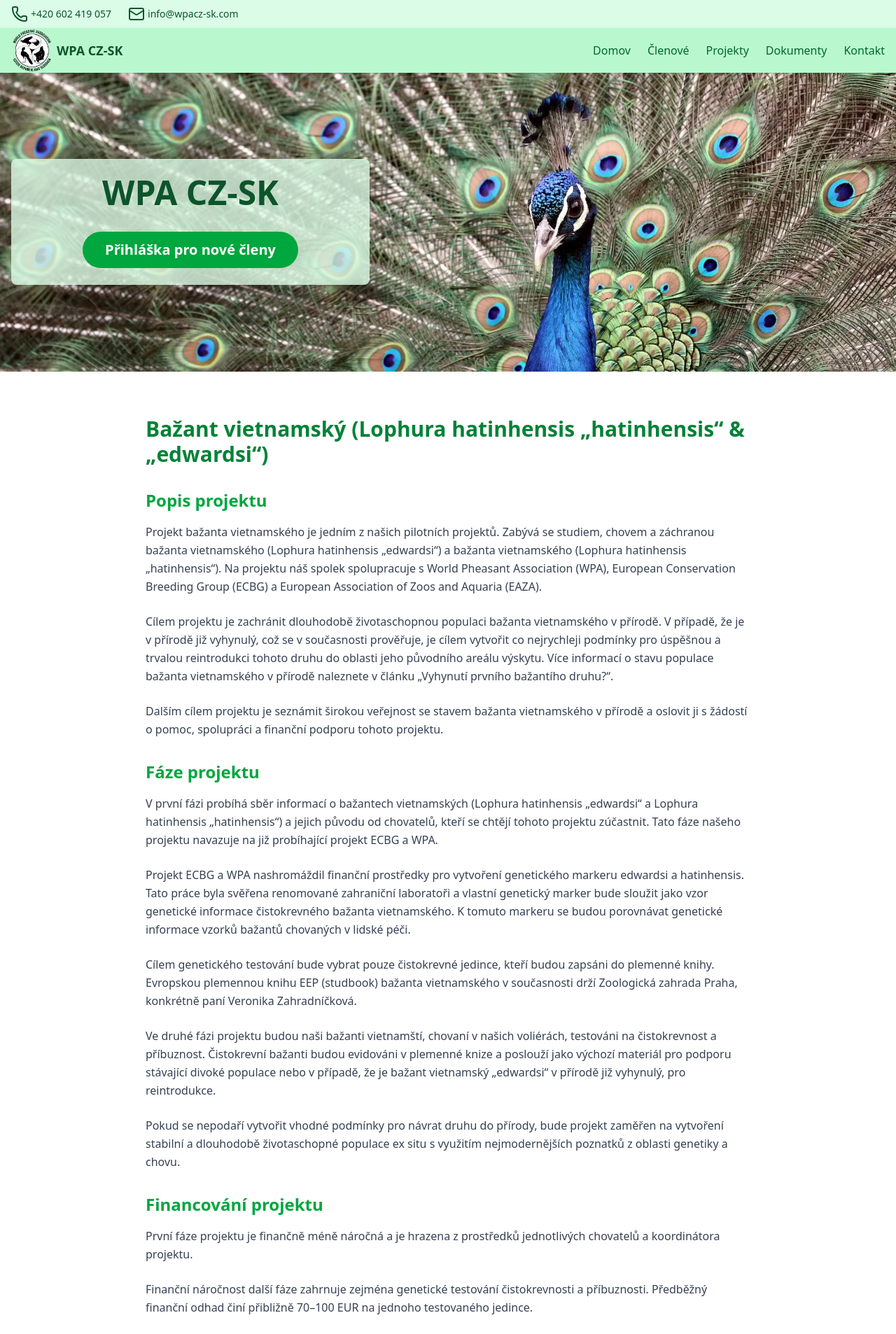
After one commit to matus-kocik/wpa-cz-sk, a Django app: page /projekty/bazant-vietnamsky/ in a window 1280 px wide. The commit adds this page. Shown: the top 1906 px of the page at 70% size. Run offline with Django 5.2, Linux system fonts and the light colour scheme; style sheets or scripts are compiled from the project's sources; some libraries are stand-ins or nearby versions.

Commit message:
create projects

```diff
--- a/config/urls.py
+++ b/config/urls.py
@@ -24,6 +24,22 @@ urlpatterns = [
         TemplateView.as_view(template_name="wpa_world.html"),
         name="wpa_world",
     ),
+    path("projekty/", TemplateView.as_view(template_name="projects.html"), name="projekty"),
+    path(
+        "projekty/bazant-vietnamsky/",
+        TemplateView.as_view(template_name="bazant-vietnamsky.html"),
+        name="projekt-bazant-vietnamsky",
+    ),
+    path(
+        "projekty/bazant-zlaty/",
+        TemplateView.as_view(template_name="bazant-zlaty.html"),
+        name="projekt-bazant-zlaty",
+    ),
+    path(
+        "projekty/koroptve-polni/",
+        TemplateView.as_view(template_name="koroptve-polni.html"),
+        name="projekt-koroptve-polni",
+    ),
     path(
         "dokumenty/",
         TemplateView.as_view(template_name="documents.html"),
--- a/templates/base.html
+++ b/templates/base.html
@@ -83,10 +83,7 @@
                     <div class="hidden md:flex space-x-6">
                         <a href="{% url 'home' %}" class="text-green-800 hover:text-green-900">Domov</a>
                         <a href="{% url 'members' %}" class="text-green-800 hover:text-green-900">Členové</a>
-                        {% comment %}
-            <a href="#" class="text-green-800 hover:text-green-900">Služby</a>
-            <a href="#" class="text-green-800 hover:text-green-900">Projekty</a>
-                        {% endcomment %}
+                        <a href="{% url 'projekty' %}" class="text-green-800 hover:text-green-900">Projekty</a>
                         <a href="{% url 'documents' %}"
                            class="text-green-800 hover:text-green-900">Dokumenty</a>
                         <a href="{% url 'contact' %}"
@@ -108,11 +105,8 @@
                     <a href="{% url 'home' %}"
                        class="block py-2 text-green-800 hover:text-green-900">Domov</a>
                     <a href="{% url 'members' %}" class="text-green-800 hover:text-green-900">Členové</a>
-                    {% comment %}
-          <a href="#" class="block py-2 text-green-800 hover:text-green-900">O nás</a>
-          <a href="#" class="block py-2 text-green-800 hover:text-green-900">Služby</a>
-          <a href="#" class="block py-2 text-green-800 hover:text-green-900">Projekty</a>
-                    {% endcomment %}
+                    <a href="{% url 'projekty' %}"
+                       class="block py-2 text-green-800 hover:text-green-900">Projekty</a>
                     <a href="{% url 'documents' %}"
                        class="block py-2 text-green-800 hover:text-green-900">Dokumenty</a>
                     <a href="{% url 'contact' %}"
--- /dev/null
+++ b/templates/bazant-vietnamsky.html
@@ -0,0 +1,133 @@
+{% extends "base.html" %}
+
+{% block content %}
+<section class="py-16 bg-white">
+  <div class="max-w-4xl mx-auto px-4">
+
+<h1 class="text-3xl font-bold text-green-700 mb-6">
+  Bažant vietnamský (Lophura hatinhensis „hatinhensis“ & „edwardsi“)
+</h1>
+
+<h2 class="text-2xl font-semibold text-green-600 mt-8 mb-4">
+  Popis projektu
+</h2>
+
+<p class="text-gray-700 leading-relaxed mb-6">
+  Projekt bažanta vietnamského je jedním z našich pilotních projektů. Zabývá se studiem,
+  chovem a záchranou bažanta vietnamského (Lophura hatinhensis „edwardsi“) a bažanta
+  vietnamského (Lophura hatinhensis „hatinhensis“). Na projektu náš spolek spolupracuje
+  s World Pheasant Association (WPA), European Conservation Breeding Group (ECBG)
+  a European Association of Zoos and Aquaria (EAZA).
+</p>
+
+<p class="text-gray-700 leading-relaxed mb-6">
+  Cílem projektu je zachránit dlouhodobě životaschopnou populaci bažanta vietnamského
+  v přírodě. V případě, že je v přírodě již vyhynulý, což se v současnosti prověřuje,
+  je cílem vytvořit co nejrychleji podmínky pro úspěšnou a trvalou reintrodukci tohoto
+  druhu do oblasti jeho původního areálu výskytu.
+  Více informací o stavu populace bažanta vietnamského v přírodě naleznete v článku
+  „Vyhynutí prvního bažantího druhu?“.
+</p>
+
+<p class="text-gray-700 leading-relaxed mb-6">
+  Dalším cílem projektu je seznámit širokou veřejnost se stavem bažanta vietnamského
+  v přírodě a oslovit ji s žádostí o pomoc, spolupráci a finanční podporu tohoto projektu.
+</p>
+
+<h2 class="text-2xl font-semibold text-green-600 mt-8 mb-4">
+  Fáze projektu
+</h2>
+
+<p class="text-gray-700 leading-relaxed mb-6">
+  V první fázi probíhá sběr informací o bažantech vietnamských
+  (Lophura hatinhensis „edwardsi“ a Lophura hatinhensis „hatinhensis“)
+  a jejich původu od chovatelů, kteří se chtějí tohoto projektu zúčastnit.
+  Tato fáze našeho projektu navazuje na již probíhající projekt ECBG a WPA.
+</p>
+
+<p class="text-gray-700 leading-relaxed mb-6">
+  Projekt ECBG a WPA nashromáždil finanční prostředky pro vytvoření genetického markeru
+  edwardsi a hatinhensis. Tato práce byla svěřena renomované zahraniční laboratoři
+  a vlastní genetický marker bude sloužit jako vzor genetické informace
+  čistokrevného bažanta vietnamského. K tomuto markeru se budou porovnávat
+  genetické informace vzorků bažantů chovaných v lidské péči.
+</p>
+
+<p class="text-gray-700 leading-relaxed mb-6">
+  Cílem genetického testování bude vybrat pouze čistokrevné jedince,
+  kteří budou zapsáni do plemenné knihy. Evropskou plemennou knihu
+  EEP (studbook) bažanta vietnamského v současnosti drží Zoologická zahrada Praha,
+  konkrétně paní Veronika Zahradníčková.
+</p>
+
+<p class="text-gray-700 leading-relaxed mb-6">
+  Ve druhé fázi projektu budou naši bažanti vietnamští, chovaní v našich voliérách,
+  testováni na čistokrevnost a příbuznost. Čistokrevní bažanti budou evidováni
+  v plemenné knize a poslouží jako výchozí materiál pro podporu stávající
+  divoké populace nebo v případě, že je bažant vietnamský „edwardsi“
+  v přírodě již vyhynulý, pro reintrodukce.
+</p>
+
+<p class="text-gray-700 leading-relaxed mb-6">
+  Pokud se nepodaří vytvořit vhodné podmínky pro návrat druhu do přírody,
+  bude projekt zaměřen na vytvoření stabilní a dlouhodobě životaschopné
+  populace ex situ s využitím nejmodernějších poznatků z oblasti genetiky
+  a chovu.
+</p>
+
+<h2 class="text-2xl font-semibold text-green-600 mt-8 mb-4">
+  Financování projektu
+</h2>
+
+<p class="text-gray-700 leading-relaxed mb-6">
+  První fáze projektu je finančně méně náročná a je hrazena z prostředků
+  jednotlivých chovatelů a koordinátora projektu.
+</p>
+
+<p class="text-gray-700 leading-relaxed mb-6">
+  Finanční náročnost další fáze zahrnuje zejména genetické testování
+  čistokrevnosti a příbuznosti. Předběžný finanční odhad činí přibližně
+  70–100 EUR na jednoho testovaného jedince.
+</p>
+
+<p class="text-gray-700 leading-relaxed mb-6">
+  Finanční prostředky získané ze sponzorských darů budou použity výhradně
+  na uvedené účely a jejich pohyb bude možné sledovat prostřednictvím
+  transparentního bankovního účtu spolku. Další fáze projektu bude
+  spolufinancována ve spolupráci s ECBG a WPA.
+</p>
+
+<h2 class="text-2xl font-semibold text-green-600 mt-8 mb-4">
+  Cíle projektu
+</h2>
+
+<p class="text-gray-700 leading-relaxed mb-6">
+  Primárním cílem projektu je záchrana bažanta vietnamského a ověření
+  schopnosti krizového managementu u druhů ptáků řádu hrabaví
+  (Galliformes), které se dostaly na hranici nebo za hranici vyhubení
+  v přírodě.
+</p>
+
+<h2 class="text-2xl font-semibold text-green-600 mt-8 mb-4">
+  Partneři projektu
+</h2>
+
+<p class="text-gray-700 leading-relaxed mb-6">
+  World Pheasant Association (WPA), European Conservation Breeding Group (ECBG),
+  Zoologická zahrada Praha, Zoologická zahrada Plzeň, Zoologická zahrada Liberec,
+  Zoologická zahrada Ostrava, Zoologická zahrada Olomouc a další odborní partneři
+  podílející se na chovu a ochraně tohoto druhu.
+</p>
+
+<h2 class="text-2xl font-semibold text-green-600 mt-8 mb-4">
+  Koordinátoři evropských programů ex situ (EEP)
+</h2>
+
+<p class="text-gray-700 leading-relaxed mb-6">
+  Koordinátorkou evropského programu ex situ (EEP) pro bažanta vietnamského
+  je Veronika Zahradníčková (Zoologická zahrada Praha).
+</p>
+
+  </div>
+</section>
+{% endblock %}
```
Also changed, not shown: templates/bazant-zlaty.html (added, +96 -0 lines), templates/koroptve-polni.html (added, +85 -0 lines), templates/projects.html (+19 -13 lines).
